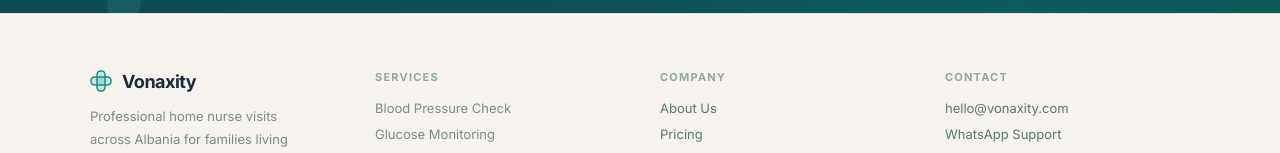
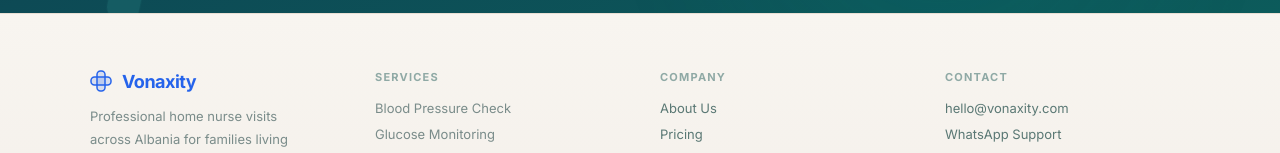
Before and after one commit to KeisNebelli/vonaxitynew, a Next.js app in the folder frontend/: page /en in a window 1280 px wide. Shown: the part 7269-7422 px from the top of the page. Built offline with nearby package versions, Linux system fonts and the light colour scheme; no server answers.

Commit message:
fix: restore blue brand color on footer logo
Co-Authored-By: Claude Sonnet 4.6 <noreply@anthropic.com>

```diff
--- a/frontend/components/layout/Footer.jsx
+++ b/frontend/components/layout/Footer.jsx
@@ -29,10 +29,10 @@ export default function Footer({ lang = 'en' }) {
             {/* Logo with warm teal cross */}
             <div style={{ display:'flex', alignItems:'center', gap:10, marginBottom:12 }}>
               <svg width="22" height="22" viewBox="0 0 22 22" fill="none">
-                <rect x="7" y="1" width="8" height="20" rx="3.5" fill="rgba(13,148,136,0.18)" stroke="#0D9488" strokeWidth="1.5"/>
-                <rect x="1" y="7" width="20" height="8" rx="3.5" fill="rgba(13,148,136,0.18)" stroke="#0D9488" strokeWidth="1.5"/>
+                <rect x="7" y="1" width="8" height="20" rx="3.5" fill="rgba(37,99,235,0.15)" stroke="#2563EB" strokeWidth="1.5"/>
+                <rect x="1" y="7" width="20" height="8" rx="3.5" fill="rgba(37,99,235,0.15)" stroke="#2563EB" strokeWidth="1.5"/>
               </svg>
-              <div style={{ fontSize: 18, fontWeight: 700, color: '#1A2B3C', letterSpacing: '-0.5px' }}>Vonaxity</div>
+              <div style={{ fontSize: 18, fontWeight: 700, color: '#2563EB', letterSpacing: '-0.5px' }}>Vonaxity</div>
             </div>
             <p style={{ fontSize: 13, lineHeight: 1.7, color: textSub, maxWidth: 220 }}>{t(lang, 'footer.tagline')}</p>
             <div style={{ marginTop: 20, background: 'rgba(220,38,38,0.06)', border: '1px solid rgba(220,38,38,0.18)', borderRadius: 8, padding: '10px 14px' }}>
```
